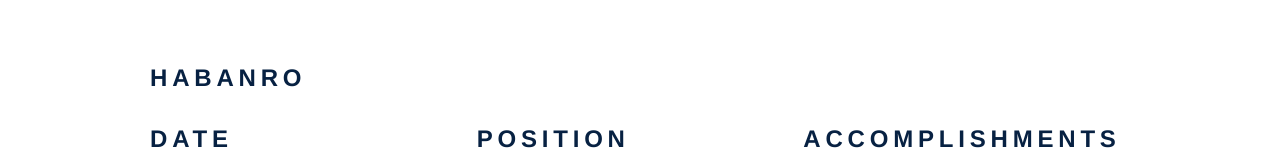
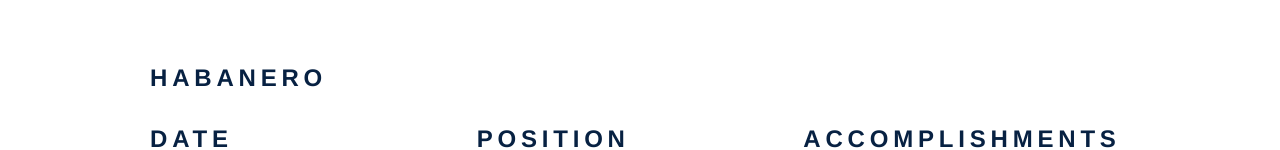
Before and after one commit to mattfranciswork0/portfolio3, a React (Create React App) app: page /career in a window 1280 px wide. Shown: the part 802-952 px from the top of the page. Built offline with nearby package versions, Linux system fonts and the light colour scheme; a web font is replaced by a local one.

Commit message:
Fix typing error for Habanero.

```diff
--- a/src/components/DetailCareer.tsx
+++ b/src/components/DetailCareer.tsx
@@ -9,7 +9,7 @@ import career from "../img/career.jpg";
 import Loading from "./Loading";
 const careerProgress = [
     {
-        company: `Habanro`,
+        company: `Habanero`,
         date: `Sep 2021 – Jan 2022`,
         position: `Frontend Software Developer`,
         accomplishments: [
```
